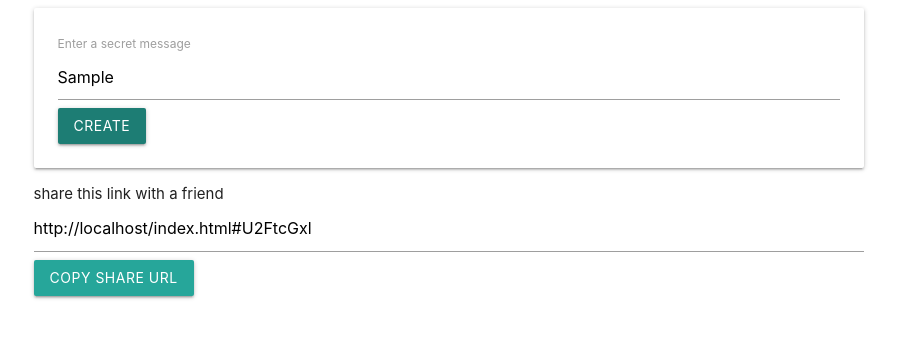
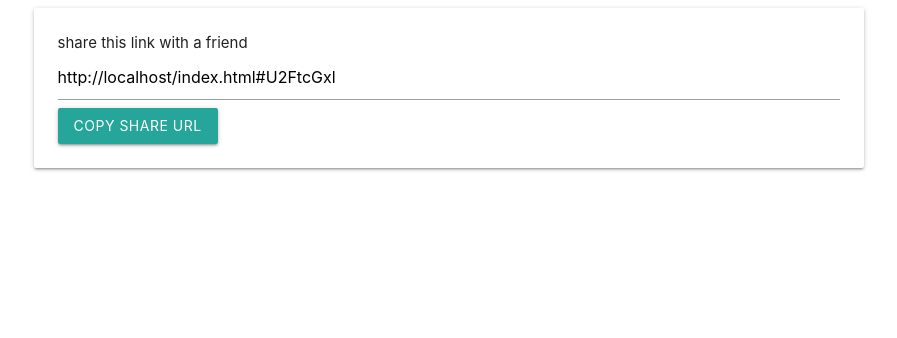
Before and after one commit to andrewlopezcodes/hushMsg, a plain HTML site: page index.html in a window 1280 px wide. Both pictures are taken after typing "Sample" into the empty fields and a click on the button "CREATE". Shown: the whole page, without its empty margins (191-1088 px from the left). Drawn offline with nearby package versions, Linux system fonts and the light colour scheme.

Commit message:
index.html - Added id link-form & message-form - hushMsg.js - created toggle class of hide for tags having ids message-form and link-form.

```diff
--- a/hushMsg.js
+++ b/hushMsg.js
@@ -1,5 +1,9 @@
 document.querySelector('form').addEventListener('submit', event => {
   event.preventDefault();
+
+  document.querySelector('#message-form').classList.add('hide');
+  document.querySelector('#link-form').classList.remove('hide');
+
 
   const input = document.querySelector('#message-input');
   const encrypted = btoa(input.value);
--- a/index.html
+++ b/index.html
@@ -11,13 +11,14 @@
 <body>
   <div class="row">
     <div class="col s8 offset-s2">
-      <div class="card-panel">
+      <div id="message-form" class="card-panel">
         <form action="">
           <label for="">Enter a secret message</label>
           <input type="text" id="message-input">
           <button class="btn">Create</button>
         </form>
       </div>
+      <div id="link-form" class="card-panel hide">
         <div>
           share this link with a friend
           <input type="text" id="link-input">
@@ -27,6 +28,7 @@
         </div>
       </div>
     </div>
+  </div>
   <script src="hushMsg.js"></script>
 </body>
 
```
Lines whose indentation alone changed are shown as unchanged.
